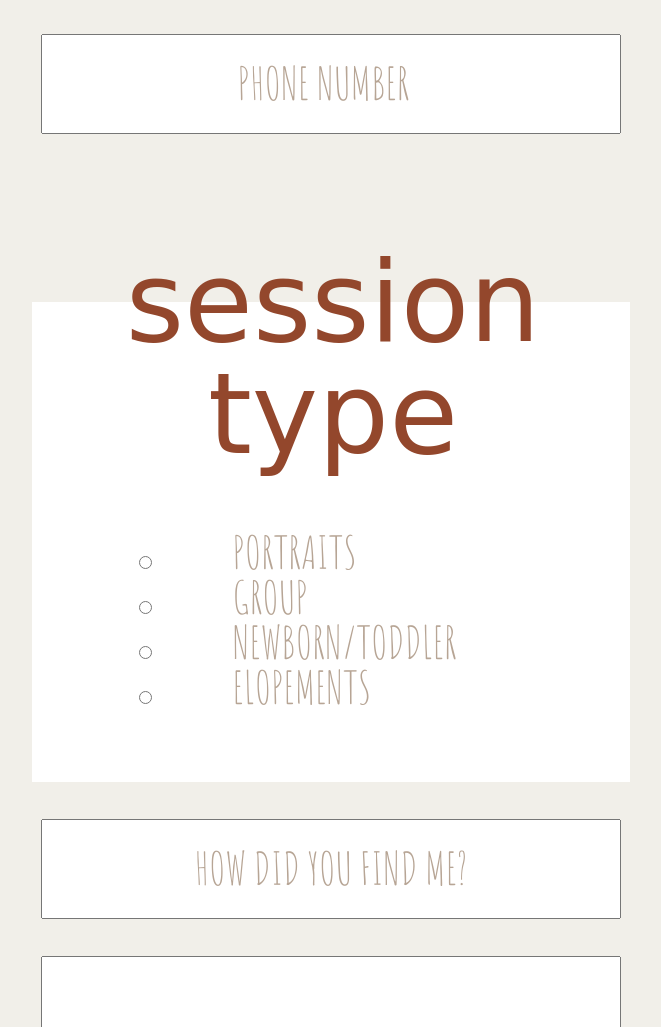
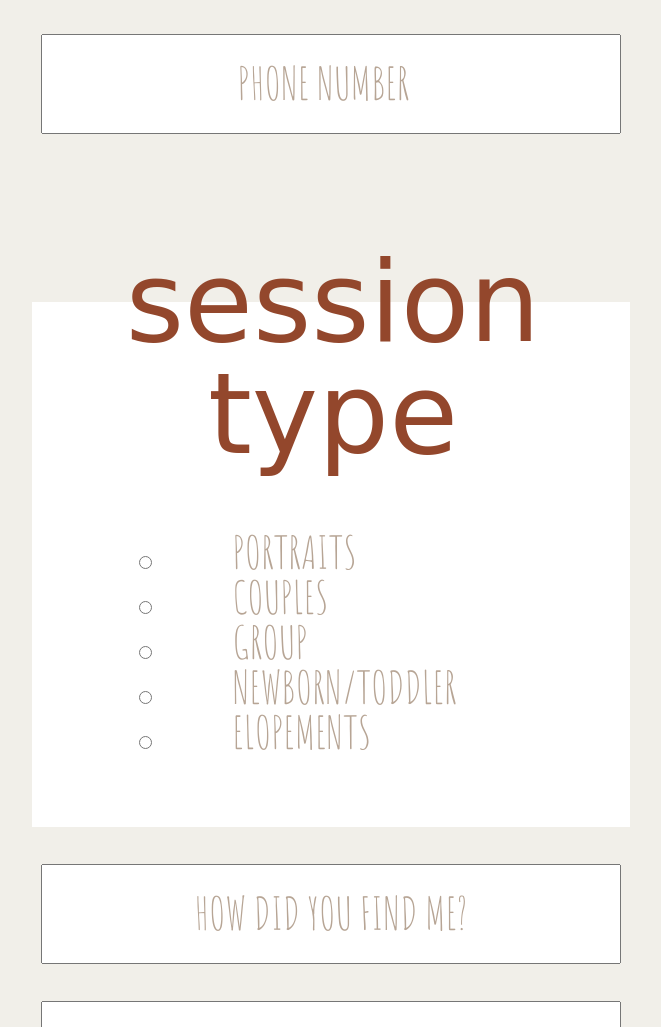
Before and after one commit to kczphotography/bykaleigh, a plain HTML site: page booking.htm in a window 1280 px wide. Shown: the part 1100-2127 px from the top of the page, without its empty margins (309-970 px from the left). Drawn offline with Linux system fonts and the light colour scheme; a web font is replaced by a local one.

Commit message:
Update booking.htm

```diff
--- a/booking.htm
+++ b/booking.htm
@@ -80,9 +80,10 @@ Author: Kaleigh Ziglar
                     <fieldset>
                     <legend><br> session type   </legend><br>
                         <input type= "radio" name = "1" value = "portraits"> PORTRAITS<br>
-                        <input type= "radio" name = "2" value = "group"> GROUP<br>
-                        <input type= "radio" name = "3" value = "newborn/toddler"> NEWBORN/TODDLER<br>
-                        <input type= "radio" name = "4" value = "elopments"> ELOPEMENTS <br><br>
+                        <input type= "radio" name = "2" value = "couple"> COUPLES<br>
+                        <input type= "radio" name = "3" value = "group"> GROUP<br>
+                        <input type= "radio" name = "4" value = "newborn/toddler"> NEWBORN/TODDLER<br>
+                        <input type= "radio" name = "5" value = "elopments"> ELOPEMENTS <br><br>
                     </fieldset><br>
 
                     <input required type="text" name="howdidyoufindme" id = "howdidyoufindme"  placeholder= "HOW DID YOU FIND ME?" required><br>
```
